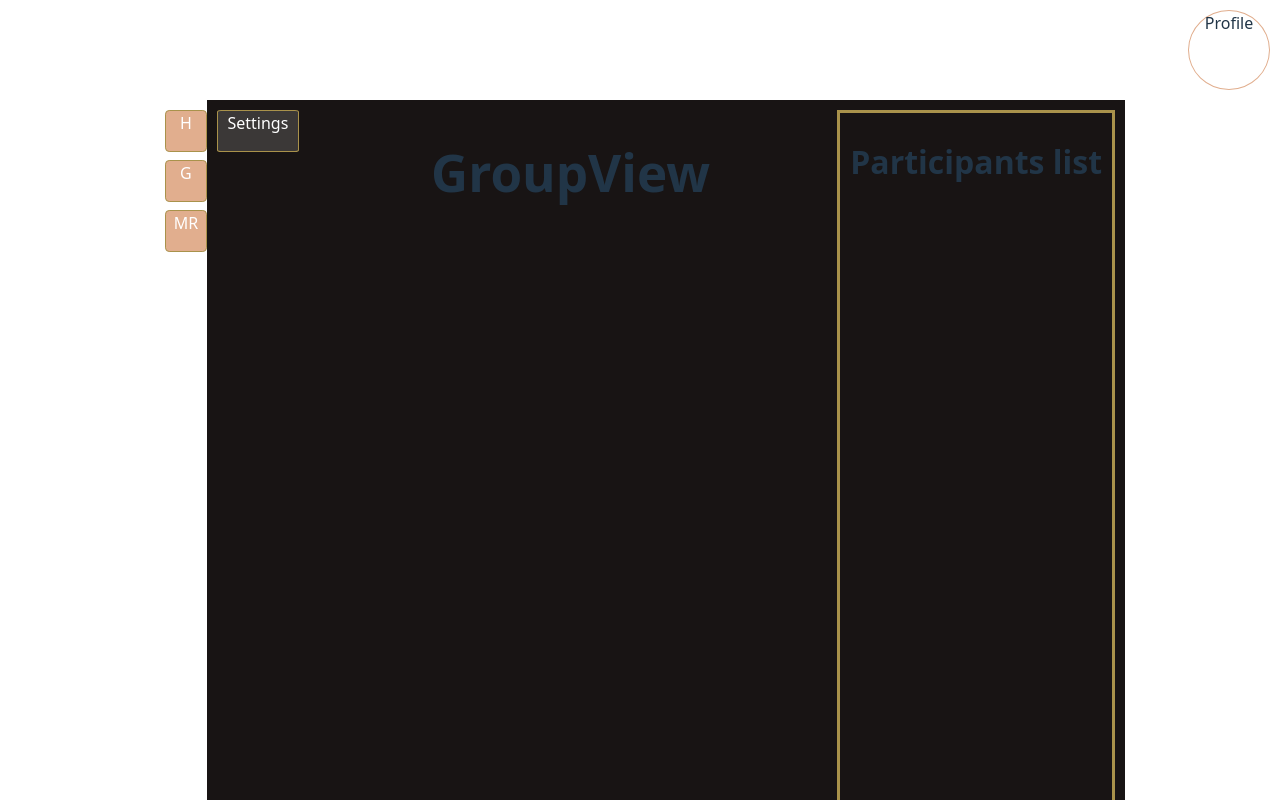
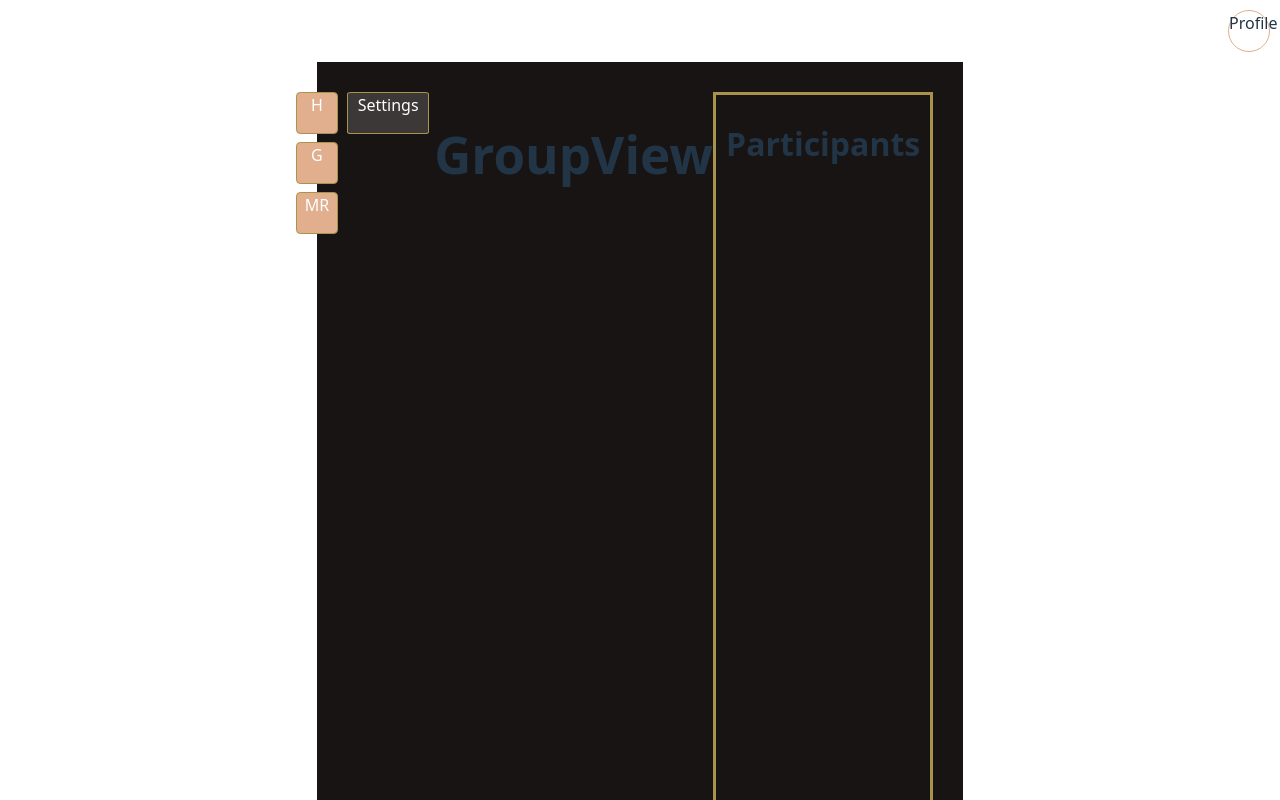
Before and after one commit to Takakontti/SG10-Web-ohjelmoinnin-projekti, a React (Vite) app: page /GroupView in a window 1280 px wide. Shown: the top 800 px of the page. Built offline with nearby package versions, Linux system fonts and the light colour scheme.

Commit message:
Reformatoitu frontpage ja työn alla oleva groupview

```diff
--- a/src/FrontPage.css
+++ b/src/FrontPage.css
@@ -4,11 +4,14 @@
   padding: 20px;
   padding-top: 0;
   padding-left: 0;
+
+  /*PROBABLY NOT NEEDED*/
 }
 
 .main-container {
+
   width: 100%;
-  height: 71rem; /* Temp hardcoded height for the base of the front page */
+  height: 40rem; /* Temp hardcoded height for the base of the front page */
   padding: 30px;
   border-radius: 5px;
   box-shadow: 0 0 10px rgba(0,0,0,0.1);
@@ -20,14 +23,17 @@
   flex-direction: column;
   align-items: center;
   width: 100%;
+
+  /*PROBABLY NOT NEEDED*/
 }
 
 .main-foundation {
-  display: flex;
-  flex-direction: row;
+  position: relative;
+  display: inline-flex;
   align-items: baseline;
-  flex-grow: 1;
-  justify-content: end;
+  max-width: 100rem;
+  height: 60.5rem; /* This is here just about purely for the about bar, makes the aboutbar stick to the bottom of the page */
+  left: -1.3rem;
 }
 
 .main-page-foundation {
@@ -35,6 +41,9 @@
   flex-direction: row;
   align-items: center;
   flex-grow: 1.3;
+  max-width: 80rem;
+
+  /*PROBABLY NOT NEEDED*/
 }
 
 .main-top-bar {
@@ -45,10 +54,15 @@
   width: 100%;
 }
 
+.main-bottom-bar {
+  position: relative;
+  bottom: -8.2rem;
+}
+
 .profile_button {
   border-radius: 50%;
-  width: 80px;
-  height: 80px;
+  width: 40px;
+  height: 40px;
   margin: 10px;
   border: 1px solid #e1ae8e;
   cursor: pointer;
@@ -62,12 +76,12 @@
   background-color: #e1ae8e;
   cursor: pointer;
   margin-bottom: 8px;
-
 }
 
 .navigation-btn {
   display: flex;
   flex-direction: column;
+  position: relative;
   color: #ffffff;
-  padding-right: 10px;
+  left: 1.3rem;
 }
--- a/src/FrontPage.jsx
+++ b/src/FrontPage.jsx
@@ -38,20 +38,11 @@ export default function FrontPage() {
       </div>
 
       <div className='main-foundation'>
-
-        <div className='main-foundation'>
         <div className='navigation-btn'>
           <div className="main-btn" onClick={mainPage}>H</div>
           <div className="main-btn" onClick={groupPage}>G</div>
           <div className="main-btn" onClick={movieReview}>MR</div>
         </div>
-        </div>
-
-        <div className='main-page-foundation'>
-          <div className='main-base'>
-
-
-            <div className='main-wrapper'>
         <div className='main-container'>
           <h1>MovCha</h1>
 
@@ -61,18 +52,11 @@ export default function FrontPage() {
               <button style={{ margin: '10px'}} type="submit">Search</button>
             </div>
           </Form>
-
         </div>
       </div>
+      <div className='main-bottom-bar'>
+        <AboutBar />
       </div>
-        </div>
-
-        <div className='main-foundation'>
-
-        </div>
-
-      </div>
-      <AboutBar />
     </>
   )
 }
--- a/src/components/AboutBar.css
+++ b/src/components/AboutBar.css
@@ -1,7 +1,7 @@
 .AboutBar {
     color: white;
     display: flex;
-    position: static;
+    position: static; /* This should stay as static if we want to make the website scrollable, if not then fixed is a good alternative*/
     min-width: 100%;
     padding-top: 1rem;
     background-color: rgb(88, 148, 148);
--- a/src/components/GroupView.css
+++ b/src/components/GroupView.css
@@ -1,16 +1,9 @@
 .main-group-container {
+  display: flex;
+  height: 71rem;
   width: 100%;
-  height: 71rem;
-  padding: 10px;
+  padding: 30px;
   background-color: #181414;
-}
-
-.main-group-foundation {
-  display: flex;
-  flex-direction: row;
-  align-items: center;
-  max-width: 60%;
-  flex-grow: 1.3;
 }
 
 .group-chat-button-container {
@@ -19,16 +12,11 @@
   justify-content: space-between;
 }
 
-.group-chat-section-main {
-  display: flex;
-  justify-content: center;
-  height: 71rem;
-}
-
 .group-chat {
   display: flex;
-  justify-content: center;
-  flex-grow: 1;
+  flex-direction: column;
+  justify-content: space-between;
+  flex-grow: 2;
 }
 
 .group-settings-btn {
@@ -55,7 +43,7 @@
 
 .group-chat-participants {
   display: flex;
-  display: flex;
+  flex-direction: column;
   padding: 10px;
   border: 3px solid rgb(169, 146, 75);
   font-size: x-small;
--- a/src/components/GroupView.jsx
+++ b/src/components/GroupView.jsx
@@ -27,19 +27,13 @@ export default function FrontPage() {
 
       <div className='main-foundation'>
 
-        <div className='main-foundation'>
         <div className='navigation-btn'>
           <div className="main-btn" onClick={mainPage}>H</div>
           <div className="main-btn" onClick={groupPage}>G</div>
           <div className="main-btn" onClick={movieReview}>MR</div>
         </div>
-        </div>
 
-        <div className='main-page-foundation'>
-          <div className='main-base'>
-            <div className='main-wrapper'>
         <div className='main-group-container'>
-                <div className='group-chat-section-main'>
           <div className='group-chat-button-container'>
             <div className="group-settings-btn" /*onClick={movieReview}*/>Settings</div>
             <div className="new-group-btn" /*onClick={movieReview}*/>Create new group</div>
@@ -47,21 +41,13 @@ export default function FrontPage() {
 
           <div className='group-chat'>
             <h1>GroupView</h1>
+            <h1>GroupView</h1>
           </div>
 
           <div className='group-chat-participants'>
-                      <h1>Participants list</h1>
+            <h1>Participants</h1>
           </div>
         </div>
-              </div>
-            </div>
-          </div>
-        </div>
-
-        <div className='main-foundation'>
-
-        </div>
-
       </div>
     </>
   )
--- a/src/index.css
+++ b/src/index.css
@@ -29,8 +29,6 @@ a:hover {
 
 body {
   margin: 0;
-  display: flex;
-  place-items: top;
   min-width: 320px;
   min-height: 100vh;
 }
```
Also changed, not shown: 1 other file (tests, documents, lock files or other folders). Lines whose indentation alone changed are shown as unchanged.
